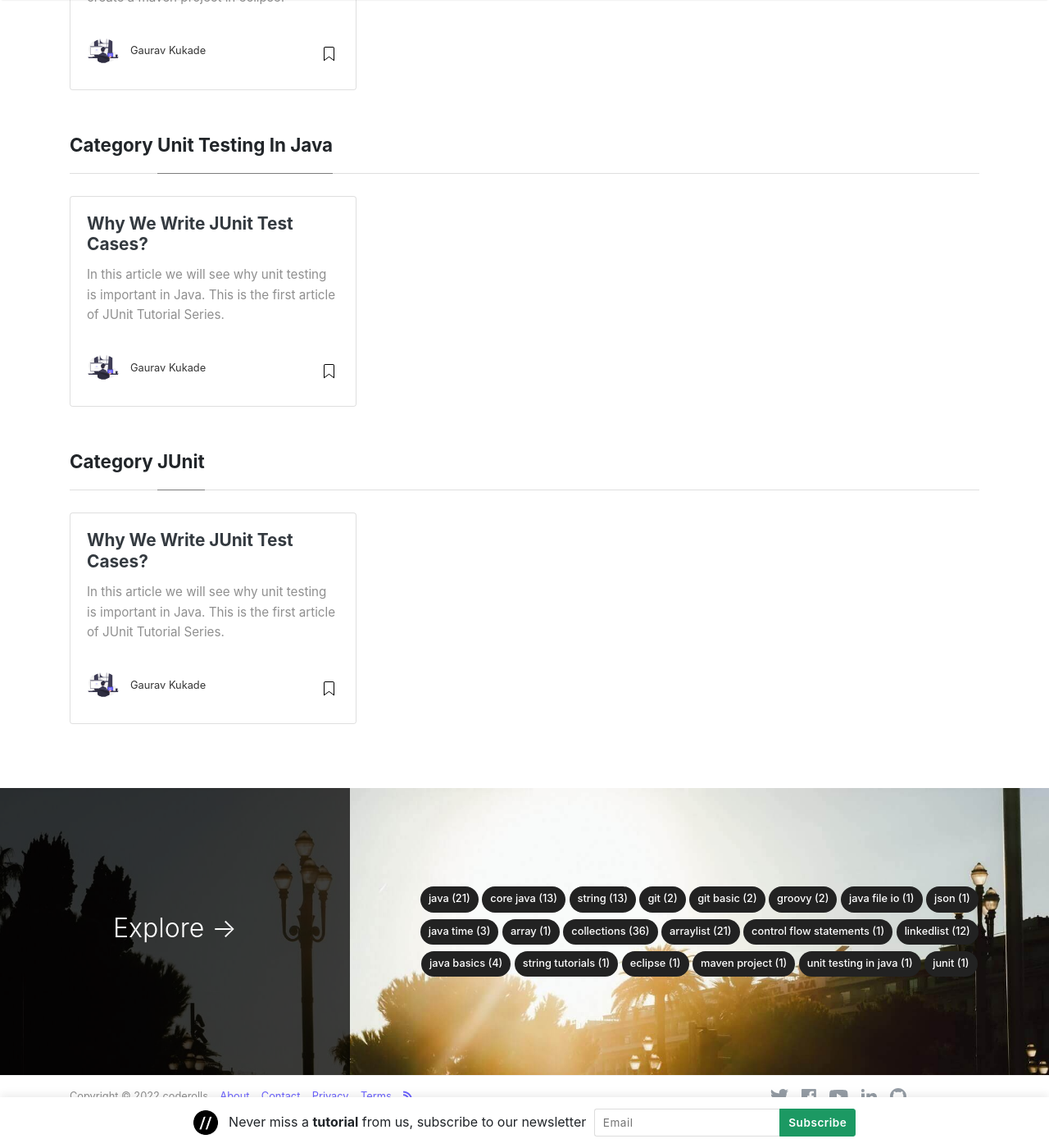
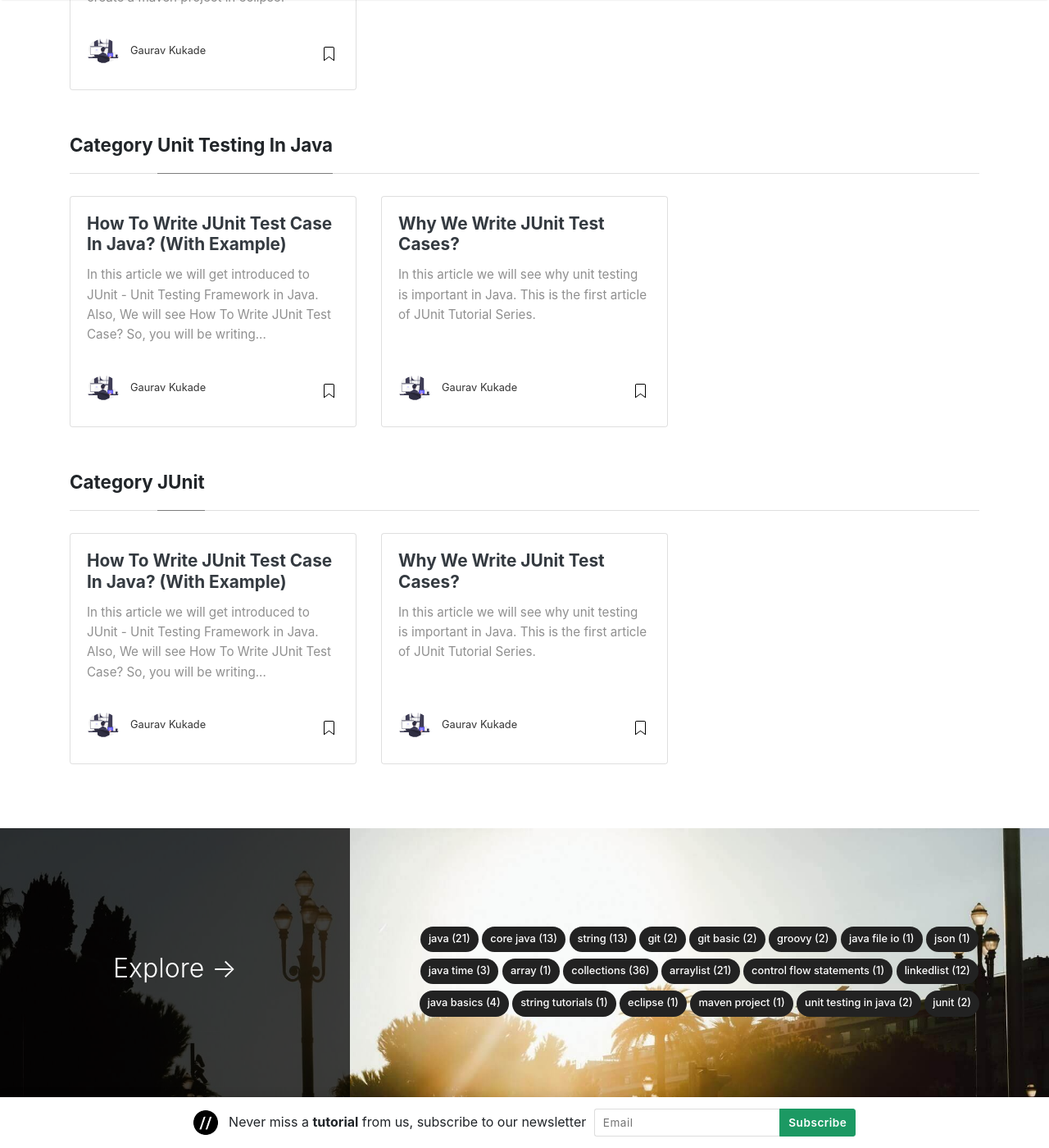
Before and after one commit to coderolls/coderolls-blog, a Jekyll site: the page built from _pages/categories.md, in a window 1280 px wide and 1400 px high, scrolled down 20915 px. Shown: the whole window at 82% size. Built offline with Jekyll 4.4.1, drawn with Linux system fonts in a browser that asks for light colours; nearby versions of some CDN libraries; some of the changed lines change nothing that is shown.

Commit message:
Add blogpost for first junit test case and modify the why we write junit test cases

````diff
--- a/_posts/junit/2022-08-28-why-unit-test-cases.md
+++ b/_posts/junit/2022-08-28-why-unit-test-cases.md
@@ -11,22 +11,22 @@ In this article we will see why unit testing is important in Java. This is the f
 
 ## Why We Write JUnit Test Cases?
 
-Whenever we are writing some code, it is really important to check whether the code it working fine or not.
+Whenever we are writing some code, it is essential to check whether the code is working fine or not.
 
-Sometimes we can check it manually if our code is working as expected, but it is not an efficient way to check it.
+Sometimes we can test it manually if our code is working as expected, but it is not an efficient way to test it.
 
-As a developer, we are used to change the code as per change in business requirements received time to time. In this case, we need to again manually test all the edge and corner cases to check if the code is working or not. It will be a time consuming process and it will affect the team efficiency and releases.
+As a developer, we are used to changing the code as per changes in business requirements. In this case, we need to test all the happy path, edge, and corner cases again to check whether the code is working fine or not. It will be a time-consuming process, and also it will affect the team's efficiency and release.
 
-To make this testing part efficient we can write unit test cases for our code.
+To make this testing part efficient, we can write unit test cases for our code.
 
-**Unit test cases are the code written to test all the happy path, edge and corner cases of the feature or functionality. Basically, By writing a JUnit Test case, we are testing a unit of code on it's own.**
+**Unit test cases are the code written to test all the happy path, edge, and corner cases of the feature or functionality. Basically, by writing a JUnit Test cases, we are testing a unit of code on its own.**
 
 We can run a JUnit Test case in milliseconds to check if the code is working as expected. If the JUnit test case passes that means the feature or functionality is working as expected.
 
-If  the unit test case fails, it shows there a single or more flaws / errors in the feature or functionality. Various Unit testing framework provides the detailed explanation of the flaws or error in the code with line number and error details.
+If the unit test case fails, it shows there are a single or more flaws/errors in the feature or functionality. Various Unit testing framework provides a detailed explanation of the flaws or error in the code with line number and error details.
 
-JUnit Testing framework provide detailed explanations of the test failures with line numbers and reasons.
+JUnit Testing framework provides detailed explanations of the test failures with line numbers and reasons.
 
 ## Conclusion
 
-**We should always write unit test cases for our code to test it efficiently.** JUnit is a unit testing open-source framework for the Java programming language. We will learn more about it in our next article.
+**We should always write unit test cases for our code to test it efficiently.** JUnit is a unit-testing open-source framework for the Java programming language. We will learn more about it in our next article, [How To Write JUnit Test Case In Java? (With Example)](/junit-test-case-in-java/)
--- /dev/null
+++ b/_posts/junit/2022-08-30-junit-test-case-in-java.md
@@ -0,0 +1,233 @@
+---
+layout: post
+title: "How To Write JUnit Test Case In Java? (With Example)"
+author: gaurav
+categories: [Unit Testing in Java, JUnit]
+toc: true
+description: "In this article we will get introduced to JUnit - Unit Testing Framework in Java. Also, you will be writing your First JUnit Test case."
+---
+
+In this article we will get introduced to JUnit - Unit Testing Framework in Java. Also, We will see How To Write JUnit Test Case? So, you will be writing your First JUnit Test case.
+
+## Introduction
+
+JUnit is an open-source Unit Testing Framework for the Java programming language.
+
+JUnit framework helps developers to test their code on its own.
+
+## How to write JUnit Test case in Java?
+
+To write the first JUnit Test case we will take a sample method `generatePassword()` and check if it is generating the password as expected.
+
+### Step 1 : Creating A Maven Project
+
+First, we need to create a maven project. You can refer to the article [How To Create A Maven Project In Eclipse?](/maven-project/) The maven project helps us organize the source code and test code separately.
+
+You will be able to see the project structure as shown below
+
+![A Maven project Structure in Eclipse](/assets/images/2022-08-30-junit-test-case/001-junit-project-structure.png)
+
+### Step 2 : Creating A Class that needs to be tested
+
+>  Since this is a tutorial we are creating this class so that we can use it for testing.
+
+Then we will create a sample class `PasswordGenerator.java` with a method `generatePassword()` as below.
+
+Please take note that here `PasswordGenerator.java` class is our System Under Test and we will be writting a unit test case to test the `generatePassword()` method.
+
+```java
+package com.coderolls.SampleProject;
+
+public class PasswordGenerator {
+	/**
+	 * A method generate password from name and year of birth
+	 *
+	 * Ex. For name 'Thomas' and Year of birth '1992', it will generate password as 'Thom1992'.
+	 *
+	 * If name has equal to or less than 4 character then it will return name+YearOfith as password.
+	 *
+	 * Ex. For name 'Mary' and year of birth '2003', it will return 'Mary2003' as password.
+	 *
+	 * @param name
+	 * @param yearOfBirth
+	 * @return
+	 */
+	public String generatePassword(String name, int yearOfBirth) {
+		String password = null;
+
+		if(name.length()<=4) {
+			password = name+yearOfBirth;
+		}else {
+			String str = name.substring(0, 4);
+			password =str+yearOfBirth;
+		}
+		return password;
+	}
+}
+```
+
+In the above class. the method generatePassword() will generate a password from name and year of birth.
+
+Ex. For the name 'Thomas' and the Year of birth '1992', it will generate the password as 'Thom1992'.
+
+If the name has equal to or less than 4 characters then it will return name+YearOfith as the password.
+
+Ex. For the name 'Mary' and year of birth '2003', it will return 'Mary2003' as the password. And for 'Om' and '2001', it will return 'Om2001' as the password.
+
+### Step 3 : Creating A JUnit Test Case
+
+To create a JUnit test case, write click on the `src/test/java` and `New`>`JUnit Test Case`. You will see the screen as given below.
+
+![Create A JUnit Test Case](/assets/images/2022-08-30-junit-test-case/002-junit-test-case.png)
+
+Enter the package for your JUnit test case. Make sure the package of the class that needs to be tested and the JUnit test case should be the same.
+
+Junit test case name should be ClassName+"Test", so in our case, the Junit test case name will be 'PasswordGeneratorTest'.
+
+Then browse the class that needs to be tested.
+Once all details are filled in properly click on finish.
+
+![Naming Junit Test Case and Adding Class Under Test](/assets/images/2022-08-30-junit-test-case/003-junit-test-case-create.png)
+
+### Step 4 : Writing First Junit Test Case method
+
+Here we will be writing our first unit test case. We will be using the @Test annotation for our test case.
+
+Since we will be testing the generatePassword() method our test method name will be testGenaratePassword(). It is a convention to add 'test before the test method name + the name of the method that needs to be tested. And finally, we will adjust this name in camelCase.
+
+Our first unit test method will look like the one given below.
+
+```java
+	@Test
+	public void testGeneratePassword() {
+		String name= "Joseph";
+		int yearOFBirth = 1998;
+
+		String expected = "Jose1998";
+
+		PasswordGenerator passwordGenerator = new PasswordGenerator();
+		String actual = passwordGenerator.generatePassword(name, yearOFBirth);
+
+		assertEquals(expected, actual);
+	}
+```
+
+In the above unit test case method, we have used the `assertEquals(expected, actual)` method of JUnit's Assert class to test the `generatePassword()` method.
+
+Here we are checking if the expected and actual results are the same or not.
+
+Here, expected is the result that we expect from our method. In this case, we know the working of the `generatePassword()` method. We know that it will return the first 4 characters from the name with the year of birth.
+
+So, we created our expected string manually and then we invoke the method `generatePassword()` by passing the same parameter (i.e `name` and `yearOfBirth`) and storing the returned string in the actual string variable.
+
+Once we have expected and actual, we can use the `assertEquals(expected, actual)` method to check if both strings are the same or not.
+
+To run this unit test case, we can right-click and then select `Run As` > `JUnit Test`.
+
+If the test passes, we can see the Green bar in the output console as shown below.
+
+![Green Bar showing the JUnit Test Case Success](/assets/images/2022-08-30-junit-test-case/004-junit-test-case-run-green-bar.png)
+
+To check whether the code is covered by the unit test we can check the code coverage. To test the code coverage, right-click in the test case editor and select `Coverage As`>`JUnit Test Case` or shortcut is `alt+shift+E, T`
+
+We can check how many lines of `PasswordGenerator.java` class are covered by the unit test case we have written till now.
+
+In the below screenshot of `PasswordGenerator.java`, we can see
+
+Green lines - Fully covered by the unit test case
+
+Yellow Lines - Partially covered
+
+For example. If it is an `if ` statement, then only one case (branch) is covered. i.e either true or false
+
+Red Line - Not covered yet
+
+![Green, Yellow and Red lines showing code coverage in eclipse](/assets/images/2022-08-30-junit-test-case/005-class-covered-by-junit.png)
+
+In eclipse, even the unit test code goes green if everything seems fine, otherwise, it will show in red if there are some errors in the test code.
+
+![JUnit Test Case code is green](/assets/images/2022-08-30-junit-test-case/006-junit-test-code-goes-green-when-no-errors.png)
+
+As we can see in  `PasswordGenerator.java`, the `generatePassword()` method `else` part is covered where we are creating a password with a name length of more than 4 characters.
+
+### Step 5 : Adding More Junit Test Case Methods
+
+So, let's add one more unit test method to test the condition where we can receive a name with a length of fewer than 4 characters.
+
+Give this unit test method a specific name. Here we will continue with the `testGeneratePassword` and then we will write a specific condition we are going to test here.
+
+So the complete name should be `testGeneratePassword_nameLessThan4Charaters()`.
+
+```java
+	@Test
+	public void testGeneratePassword_nameLessThan4Charaters() {
+		String name= "Nic";
+		int yearOFBirth = 2002;
+
+		String expected = "Nic2002";
+
+		PasswordGenerator passwordGenerator = new PasswordGenerator();
+		String actual = passwordGenerator.generatePassword(name, yearOFBirth);
+
+		assertEquals(expected, actual);
+	}
+```
+
+Now our `PasswordGneratorTest` unit test class has two unit test method and we can see both are passed.
+
+In `PasswordGnerator.java` we can see both if and else condition code is highlighted in green.
+
+![Code for both if and Else condition is covered](/assets/images/2022-08-30-junit-test-case/007-junit-covered-if-and-else-condition.png)
+
+Also, in the beginning, we checked if the name is null or not. If it is null, we will return the password as `null`.
+
+Currently, we have not covered it by writing any unit test case in the `PasswordGneratorTest.java` JUnit Test case.
+
+We can check this with the `assertNull()` method of the Assert class.
+
+```java
+	@Test
+	public void testGeneratePassword_nameIsNull() {
+		String name= null;
+		int yearOFBirth = 2002;
+
+		PasswordGenerator passwordGenerator = new PasswordGenerator();
+		String actual = passwordGenerator.generatePassword(name, yearOFBirth);
+
+		assertNull(actual);
+	}
+```
+
+We can see all the code from `PasswordGnerator.java` is now Green i.e. covered. Also for `PasswordGnerator.java`, the code coverage percentage is showing 100% in the coverage window.
+
+![Showing All code covered and code coverage percentage](/assets/images/2022-08-30-junit-test-case/008-all-code-covered.png)
+
+Also, our `PasswordGneratorTest.java` unit test class has three unit test methods and we can see all test are passed.
+
+![All Three Unit Test cases Passed](/assets/images/2022-08-30-junit-test-case/009-all-three-unit-test-show-success.png)
+
+This is how we have written our first unit test case using the JUnit - Unit Testing framework for Java Programming language.
+
+## Conclusion
+
+We have written three unit test methods in the `PasswordGneratorTest` JUnit test case to test the `generatePassword()` method of the `PasswordGenerator.java`
+
+We have used `assertEquals(expected, actual)` and `assertNull(actual) ` methods of the Assert class.
+
+In the first and second test methods the test passes if the `expected` and `actual` results are the same.
+
+```java
+assertEquals(expected, actual)
+```
+
+In the third test method test passes if the `actual` is `null`.
+
+```java
+assertNull(actual)
+```
+
+---
+
+The example java programs used in the above article can be found at this GitHub repository, [coderolls/junit-tutorial](https://github.com/coderolls/junit-tutorial/tree/main/examples/junit-test-case-in-java).
+
+Please write your thoughts in the comment section below.
````
Also changed, not shown: assets/images/2022-08-30-junit-test-case/001-junit-project-structure.png (added), assets/images/2022-08-30-junit-test-case/002-junit-test-case.png (added), assets/images/2022-08-30-junit-test-case/003-junit-test-case-create.png (added), assets/images/2022-08-30-junit-test-case/004-junit-test-case-run-green-bar.png (added), assets/images/2022-08-30-junit-test-case/005-class-covered-by-junit.png (added), assets/images/2022-08-30-junit-test-case/006-junit-test-code-goes-green-when-no-errors.png (added), assets/images/2022-08-30-junit-test-case/007-junit-covered-if-and-else-condition.png (added), assets/images/2022-08-30-junit-test-case/008-all-code-covered.png (added), assets/images/2022-08-30-junit-test-case/009-all-three-unit-test-show-success.png (added).
